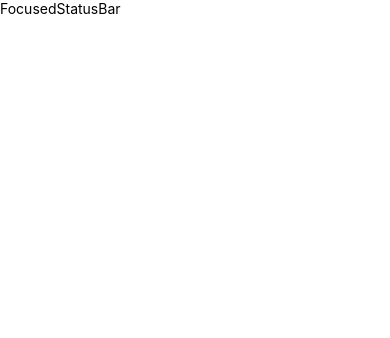
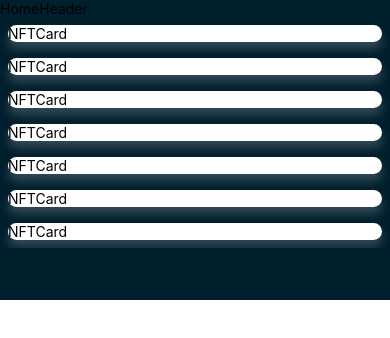
Before and after one commit to Sean-Miningah/ReactNative-NFTTradingApp, a React Native app: screen /Home in a window 390 px wide. Shown: the top 338 px of the page. Built offline with nearby package versions, Linux system fonts and the light colour scheme.

Commit message:
NFTCard component styling

```diff
--- a/components/FocusedStatusBar.js
+++ b/components/FocusedStatusBar.js
@@ -1,12 +1,10 @@
-import { View, Text } from 'react-native'
-import React from 'react'
+import { StatusBar } from 'react-native'
+import { useIsFocused } from '@react-navigation/core';
 
-const FocusedStatusBar = () => {
-  return (
-    <View>
-      <Text>FocusedStatusBar</Text>
-    </View>
-  )
+const FocusedStatusBar = (props) => {
+  const isFocused = useIsFocused();
+
+  return isFocused? <StatusBar animated={true} {...props} /> : null;
 }
 
 export default FocusedStatusBar
--- a/components/NFTCard.js
+++ b/components/NFTCard.js
@@ -1,9 +1,20 @@
-import { View, Text } from 'react-native'
+import { View, Text, Image } from 'react-native';
+import { useNavigation } from '@react-navigation/native';
+
+import { COLORS, SIZES, SHADOWS, assets } from '../constants';
 import React from 'react'
 
-const NFTCard = () => {
+const NFTCard = ({ data }) => {
+  const navigation = useNavigation();
+
   return (
-    <View>
+    <View style={{
+      backgroundColor: COLORS.white,
+      borderRadius: SIZES.font,
+      marginBottom: SIZES.extraLarge,
+      margin: SIZES.base,
+      ...SHADOWS.dark
+    }}>
       <Text>NFTCard</Text>
     </View>
   )
--- a/screens/Home.js
+++ b/screens/Home.js
@@ -8,6 +8,29 @@
   return (
     <SafeAreaView style={{flex: 1 }}>
         <FocusedStatusBar background={COLORS.primary} />
+
+        <View style={{ flex: 1 }}>
+            <View style={{ zIndex: 0 }}>
+               <FlatList
+                  data={NFTData}
+                  renderItem={({item}) => <NFTCard data={item} />}
+                  keyExtractor={(item) => item.id}
+                  showsVerticalScrollIndicator={false}
+                  ListHeaderComponent={<HomeHeader />}
+                  />
+            </View>
+            <View style = {{
+              position: "absolute",
+              top: 0,
+              bottom: 0,
+              right: 0,
+              left: 0,
+              zIndex: -1,
+            }}>
+              <View style={{ height: 300, backgroundColor: COLORS.primary }}/>
+              <View style={{ flex: 1, backgroundColor: COLORS.white }}/>
+            </View>
+        </View>
     </SafeAreaView>
   )
 }
```
